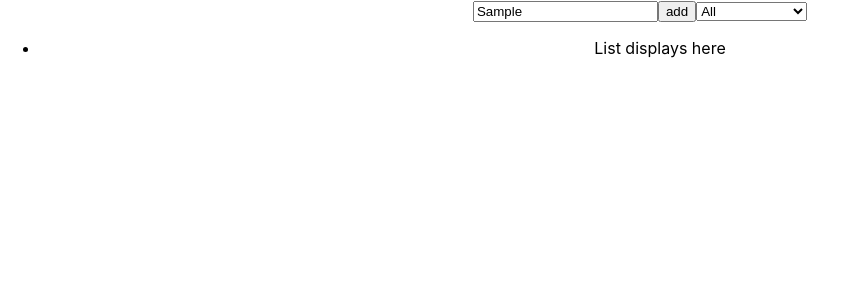
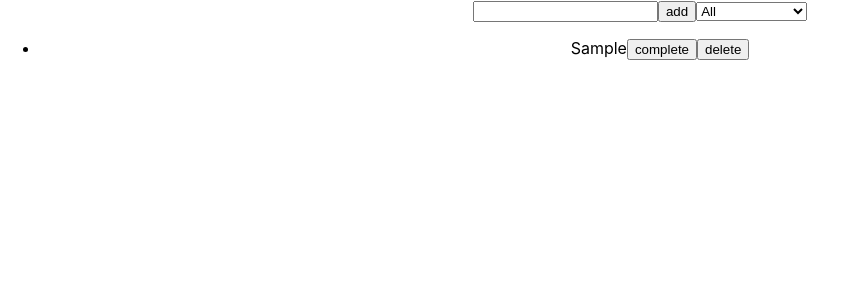
Before and after one commit to BhavanaHombannavar/todo_react, a React (Create React App) app: page / in a window 1280 px wide. Both pictures are taken after typing "Sample" into the empty fields and a click on the input "add". Shown: the top 300 px of the page, without its empty margins (0-847 px from the left). Built offline with nearby package versions, Linux system fonts and the light colour scheme.

Commit message:
list display done

```diff
--- a/src/App.js
+++ b/src/App.js
@@ -13,11 +13,14 @@ function App() {
   return (
     <div className="App">
       <Form
+      currentInput={currentInput}
       setCurrentInput={setCurrentInput}
       currentList={currentList}
       setCurrentList={setCurrentList}/>
 
-      <TodoList />
+      <TodoList
+      currentList={currentList}
+      setCurrentList={setCurrentList}/>
     </div>
   );
 }
--- a/src/Components/Form/Form.js
+++ b/src/Components/Form/Form.js
@@ -25,12 +25,20 @@ export default class Form extends React.Component{
     // console.log(this.state.currentList)
     let newList = [...this.props.currentList, {text:this.state.currentInput, id:Date. now(), completed:false}]
     this.props.setCurrentList(newList);
+    this.props.setCurrentInput('')
+    this.setState ({currentInput: ''});
   }
 
   render() {
     return (
       <div>
-        <input type="text" autoComplete="off" name="to_do_name" onChange={this.setInputText}/>
+        <input
+        type="text"
+        autoComplete="off"
+        name="to_do_name"
+        onChange={this.setInputText}
+        value={this.state.currentInput}
+        />
         <input type="submit" value="add" onClick={this.submitCurrentInput}/>
         <select name="current_status">
           <option>All</option>
--- a/src/Components/Todo/Todo.js
+++ b/src/Components/Todo/Todo.js
@@ -4,11 +4,18 @@ export default class Todo extends React.Component {
   constructor(props) {
     super(props);
   }
+  handleCurrentList = (e) => {
+    alert(e);
+  }
   render(){
+    console.log(this.props.currentItem)
     return (
-      <ul>
-        <li>List displays here</li>
-      </ul>
+        <li key={this.props.currentItem.id}>
+        {this.props.currentItem.text}
+        {this.props.currentItem.completed ? 'done' : ''}
+        <button onClick={this.handleCurrentList}>complete</button>
+        <button>delete</button>
+        </li>
     )
   }
 }
--- a/src/Components/TodoList/TodoList.js
+++ b/src/Components/TodoList/TodoList.js
@@ -6,8 +6,15 @@ export default class TodoList extends React.Component {
     super(props);
   }
   render(){
+
     return (
-      <Todo />
+      <ul>
+      {this.props.currentList.map(el =>
+        <Todo currentItem={el} key={el.id}
+        currentList={this.props.currentList}
+        setCurrentList={this.props.setCurrentList}/>
+      )}
+      </ul>
     )
   }
 }
```
